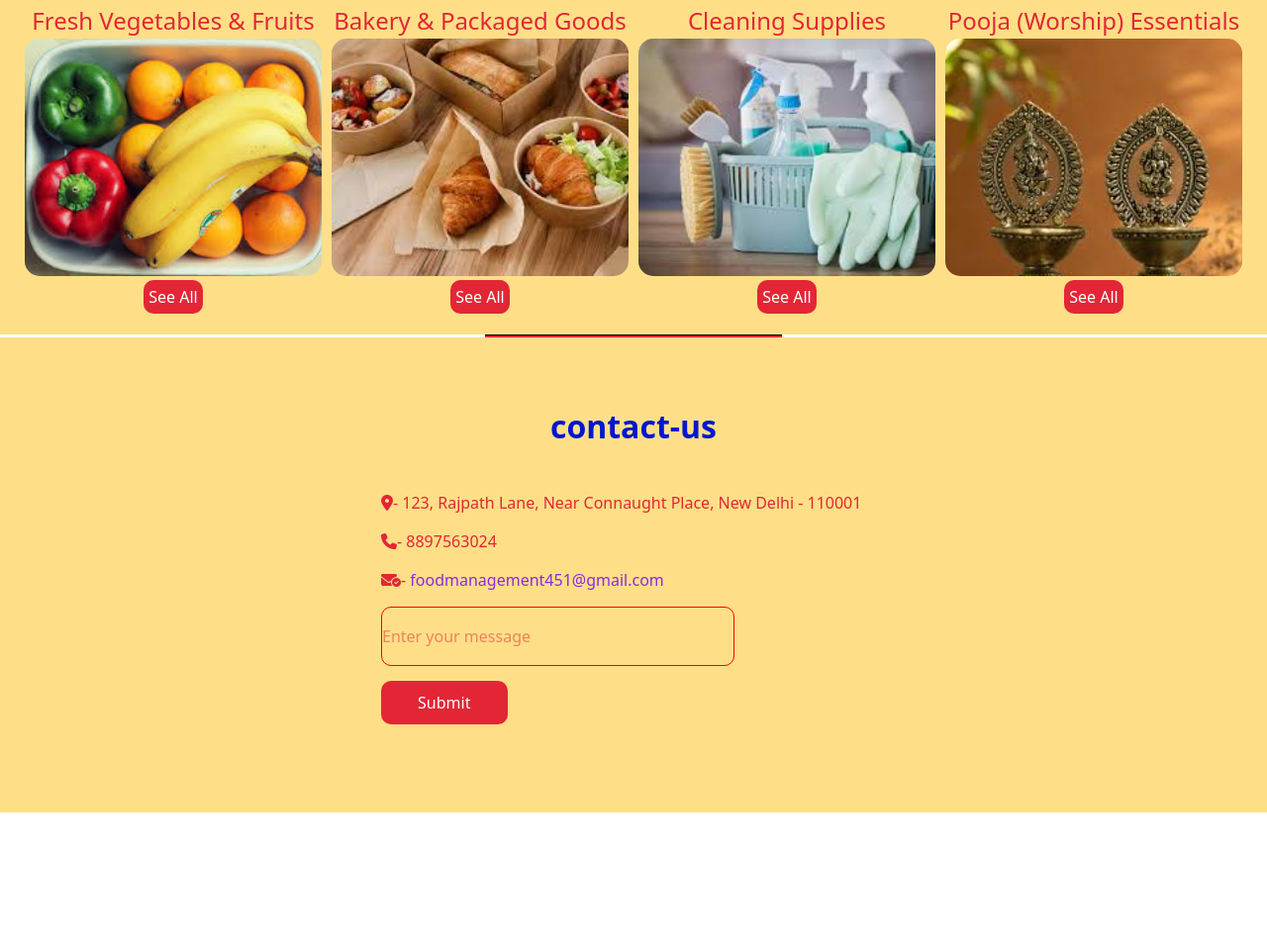
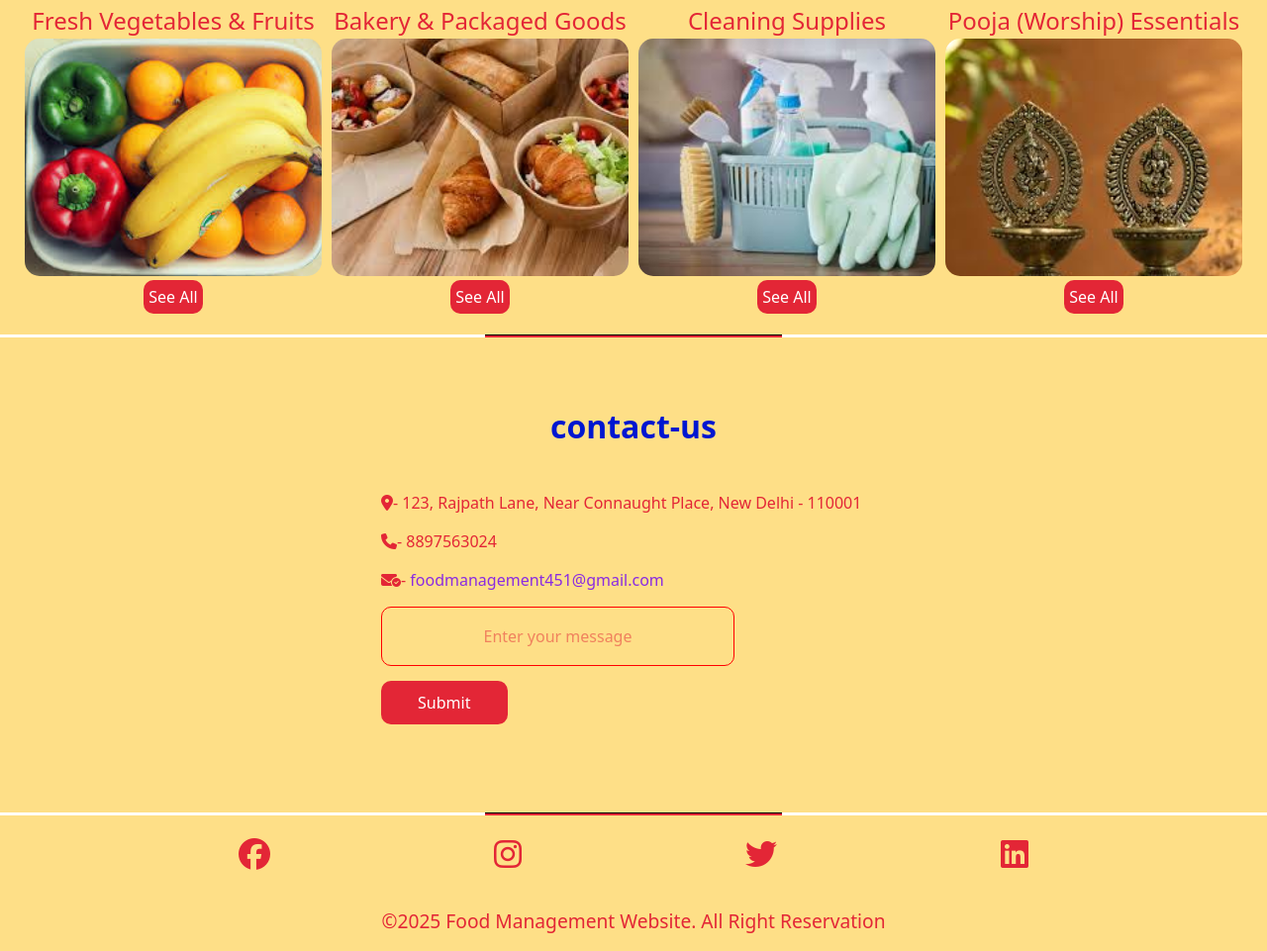
Before and after one commit to yuvraj2811/food-management-system, a website: page index.html in a window 1280 px wide. Shown: the part 1445-2406 px from the top of the page at 99% size. Before the commit the page ends 2266 px from the top, so only its background shows below. Drawn offline with Linux system fonts and the light colour scheme.

Commit message:
Add file

```diff
--- a/index.html
+++ b/index.html
@@ -83,7 +83,7 @@
         <div class="category-add">
           <button class="add">Add Item <i class="fa-solid fa-plus"></i></button>
           <button class="add">
-            Delet Item <i class="fa-solid fa-plus"></i>
+            Delete Item <i class="fa-solid fa-plus"></i>
           </button>
         </div>
       </div>
@@ -223,8 +223,18 @@
            <button class="submit-btn">Submit</button>
          </div>
       </div>
+    </div>
+    <hr class="hr-middle" />
 
-    </div>
+<div class="last-footer">
+  <div class="app-logo"><a href="https://www.facebook.com/"><i class="fa-brands fa-facebook"></i></a></div>
+  <div class="app-logo"><a href="https://www.instagram.com/?hl=en"><i class="fa-brands fa-instagram"></i></a></div>
+  <div class="app-logo"><a href="https://x.com/?lang=en"><i class="fa-brands fa-twitter"></i></a></div>
+  <div class="app-logo"><a href="https://www.linkedin.com/home"><i class="fa-brands fa-linkedin"></i></a></div>
+</div>
+<div class="copy">
+  <div class="text"><p>©2025 Food Management Website. All Right Reservation</p></div>
+</div>
 
     <script
       src="https://kit.fontawesome.com/3bfbd4f4a0.js"
--- a/style.css
+++ b/style.css
@@ -176,6 +176,7 @@ select{
     padding:3px 5px;
     font-size: 0.8rem;
     min-width: 50px;
+    margin-right: 3px;
 }
 
 .add:hover{
@@ -294,6 +295,7 @@ input{
     width: 70%;
     border: .5px solid red;
     border-radius: 10px;
+    text-align: center;
 }
 
 .submit-btn{
@@ -304,6 +306,12 @@ input{
     color: white;
     width: 25%;
     border-radius: 10px;
+}
+
+.submit-btn:hover{
+font-size: 1.2rem;
+background-color: #AA0000;
+transition: 0.3s ease-in-out;
 }
 
 .mail{
@@ -364,3 +372,29 @@ input{
         display: block;
     }
 }
+
+.last-footer{
+    background-color: #FEDF87;
+    display: flex;
+    justify-content: space-evenly;
+    font-size: 2rem;
+    padding: 15px;
+    color:#E32636;
+}
+
+.last-footer div:hover{
+    color: #AA0000;
+    font-size: 2.5rem;
+    transition: .3s ease-in-out;
+}
+
+.copy{
+    background-color: #FEDF87;
+    display: flex;
+    font-size: 1.2rem;
+    color: #E32636;
+    justify-content: center;
+    align-items: center;
+    padding: 15px;
+    text-align: center;
+}
```
